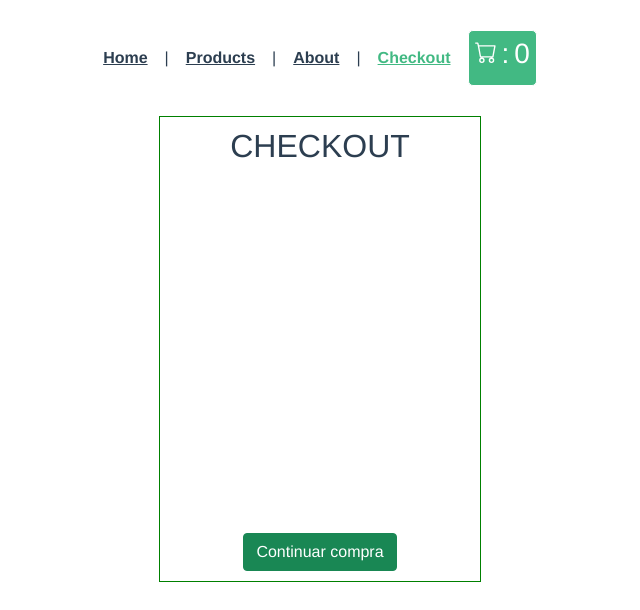
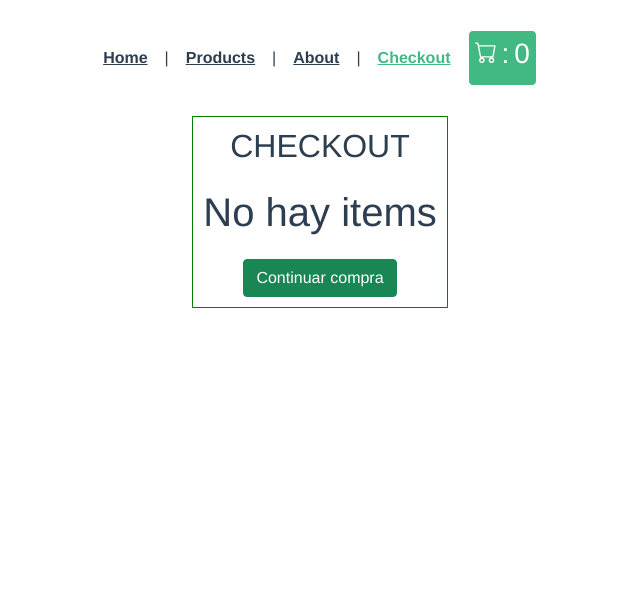
Before and after one commit to emilianoayala/ProseVuex, a Vue app: page /checkout in a window 1280 px wide. Shown: the top 610 px of the page, without its empty margins (320-960 px from the left). Built offline with nearby package versions, Linux system fonts and the light colour scheme.

Commit message:
estilos carrito

```diff
--- a/src/views/CheckoutView.vue
+++ b/src/views/CheckoutView.vue
@@ -1,7 +1,7 @@
 <template>
 	<div class="container">
 		<h2>CHECKOUT</h2>
-		<div class="checkout" v-if="productos.length <= 1">
+		<div class="checkout" v-if="productos.length === 1">
 			<Item
 				class="checkout"
 				v-for="(item, index) in productos"
@@ -13,12 +13,15 @@
 			/>
 		</div>
 
-		<h1 v-else>
+		<h1 v-else-if="productos!=0">
 			<h3 v-for="(item, index) in productos" :key="index">
 				{{ item.nombre }}
 				${{ item.precio }}
 			</h3>
 		</h1>
+
+		<h1 v-else>No hay items</h1>
+
 		<b-button class="boton" variant="success">Continuar compra</b-button>
 	</div>
 </template>
```
